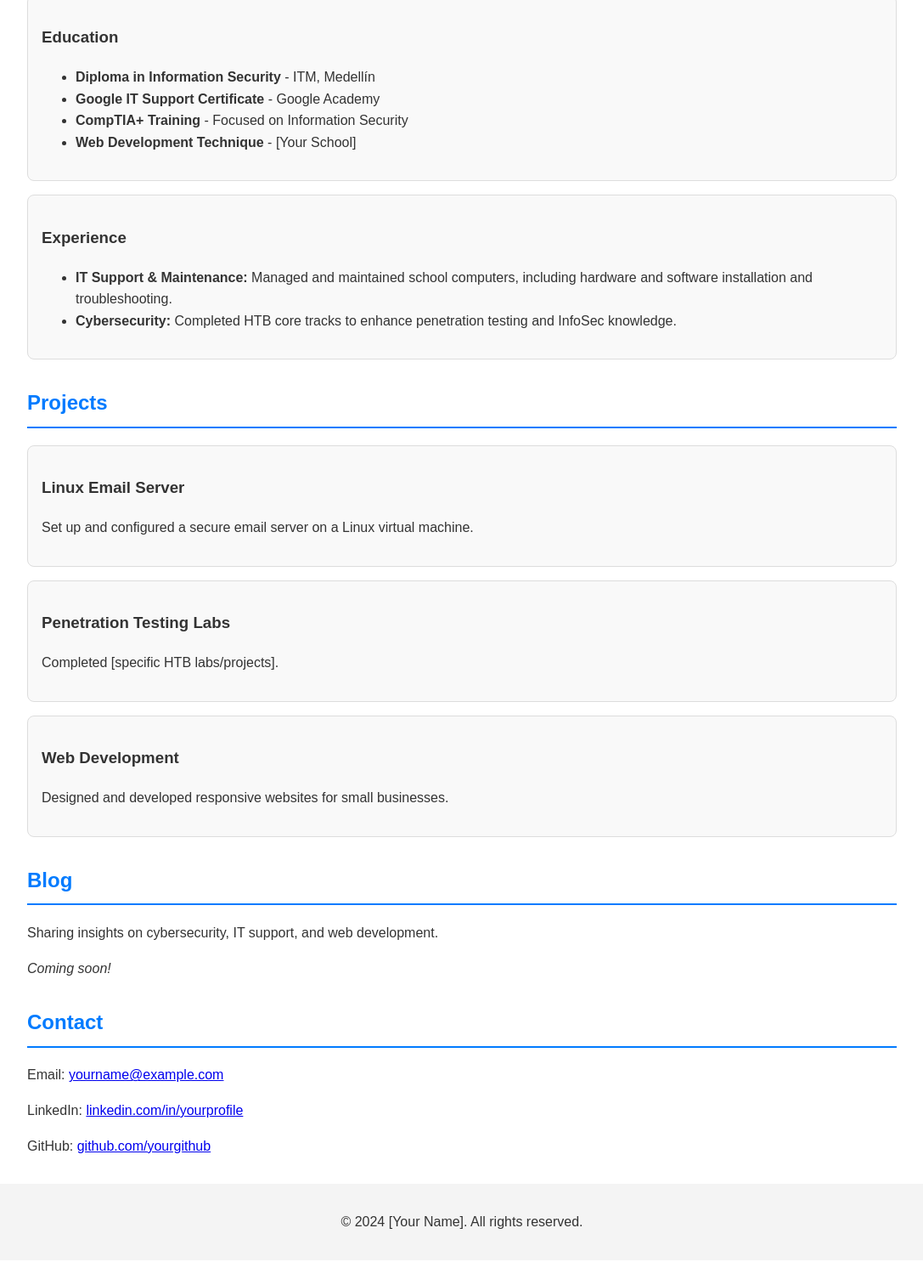
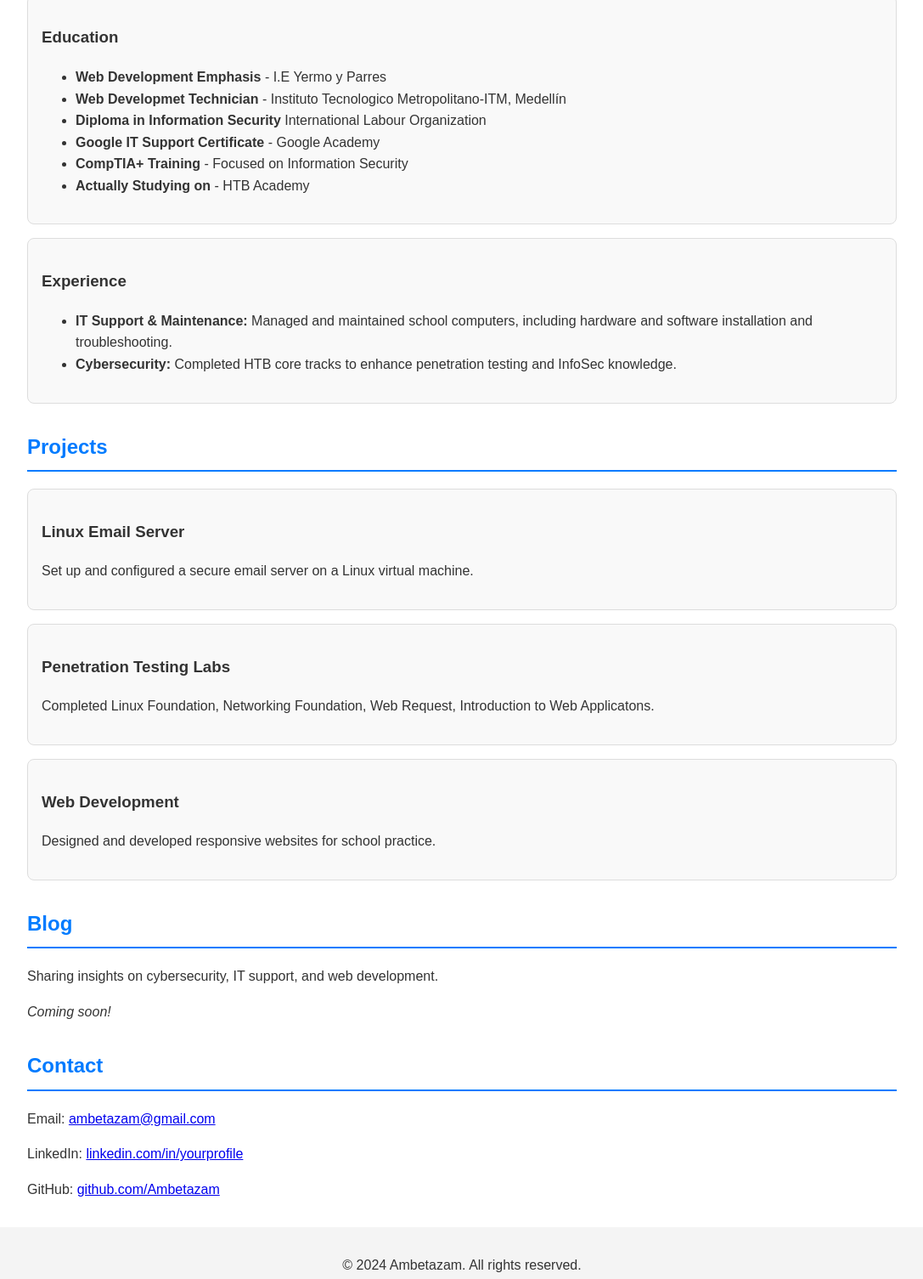
Before and after one commit to Ambetazam/4mb3t-f0ld3r, a plain HTML site: page index.html in a window 1280 px wide. Shown: the part 316-1821 px from the top of the page at 85% size, without its empty margins (96-1183 px from the left). Before the commit the page ends 1799 px from the top, so only its background shows below. Drawn offline with Linux system fonts and the light colour scheme.

Commit message:
Update index.html

```diff
--- a/index.html
+++ b/index.html
@@ -3,7 +3,7 @@
 <head>
     <meta charset="UTF-8">
     <meta name="viewport" content="width=device-width, initial-scale=1.0">
-    <title>Professional CV - [Your Name]</title>
+    <title>Professional CV - Ambet-Azam</title>
     <style>
         body {
             font-family: Arial, sans-serif;
@@ -76,7 +76,7 @@
 </head>
 <body>
     <header>
-        <h1>[Your Full Name]</h1>
+        <h1>Ambet-Azam</h1>
         <p>Cybersecurity Specialist | IT Support Analyst | Web Developer</p>
     </header>
 
@@ -93,10 +93,13 @@
             <div class="card">
                 <h3>Education</h3>
                 <ul>
-                    <li><strong>Diploma in Information Security</strong> - ITM, Medellín</li>
+                    <li><strong>Web Development Emphasis</strong> - I.E Yermo y Parres</li>
+                    <li><strong>Web Developmet Technician</strong> - Instituto Tecnologico Metropolitano-ITM, Medellín</li>
+                    <li><strong>Diploma in Information Security</strong> International Labour Organization </li>
                     <li><strong>Google IT Support Certificate</strong> - Google Academy</li>
                     <li><strong>CompTIA+ Training</strong> - Focused on Information Security</li>
-                    <li><strong>Web Development Technique</strong> - [Your School]</li>
+                     <li><strong>Actually Studying on</strong> - HTB Academy </li>
+
                 </ul>
             </div>
             <div class="card">
@@ -116,11 +119,11 @@
             </div>
             <div class="card">
                 <h3>Penetration Testing Labs</h3>
-                <p>Completed [specific HTB labs/projects].</p>
+                <p>Completed Linux Foundation, Networking Foundation, Web Request, Introduction to Web Applicatons.</p>
             </div>
             <div class="card">
                 <h3>Web Development</h3>
-                <p>Designed and developed responsive websites for small businesses.</p>
+                <p>Designed and developed responsive websites for school practice.</p>
             </div>
         </section>
 
@@ -132,14 +135,14 @@
 
         <section id="contact">
             <h2>Contact</h2>
-            <p>Email: <a href="mailto:yourname@example.com">yourname@example.com</a></p>
+            <p>Email: <a href="mailto:yourname@example.com">ambetazam@gmail.com</a></p>
             <p>LinkedIn: <a href="https://linkedin.com/in/yourprofile">linkedin.com/in/yourprofile</a></p>
-            <p>GitHub: <a href="https://github.com/yourgithub">github.com/yourgithub</a></p>
+            <p>GitHub: <a href="https://github.com/yourgithub">github.com/Ambetazam</a></p>
         </section>
     </div>
 
     <footer>
-        <p>&copy; 2024 [Your Name]. All rights reserved.</p>
+        <p>&copy; 2024 Ambetazam. All rights reserved.</p>
     </footer>
 </body>
 </html>
```
